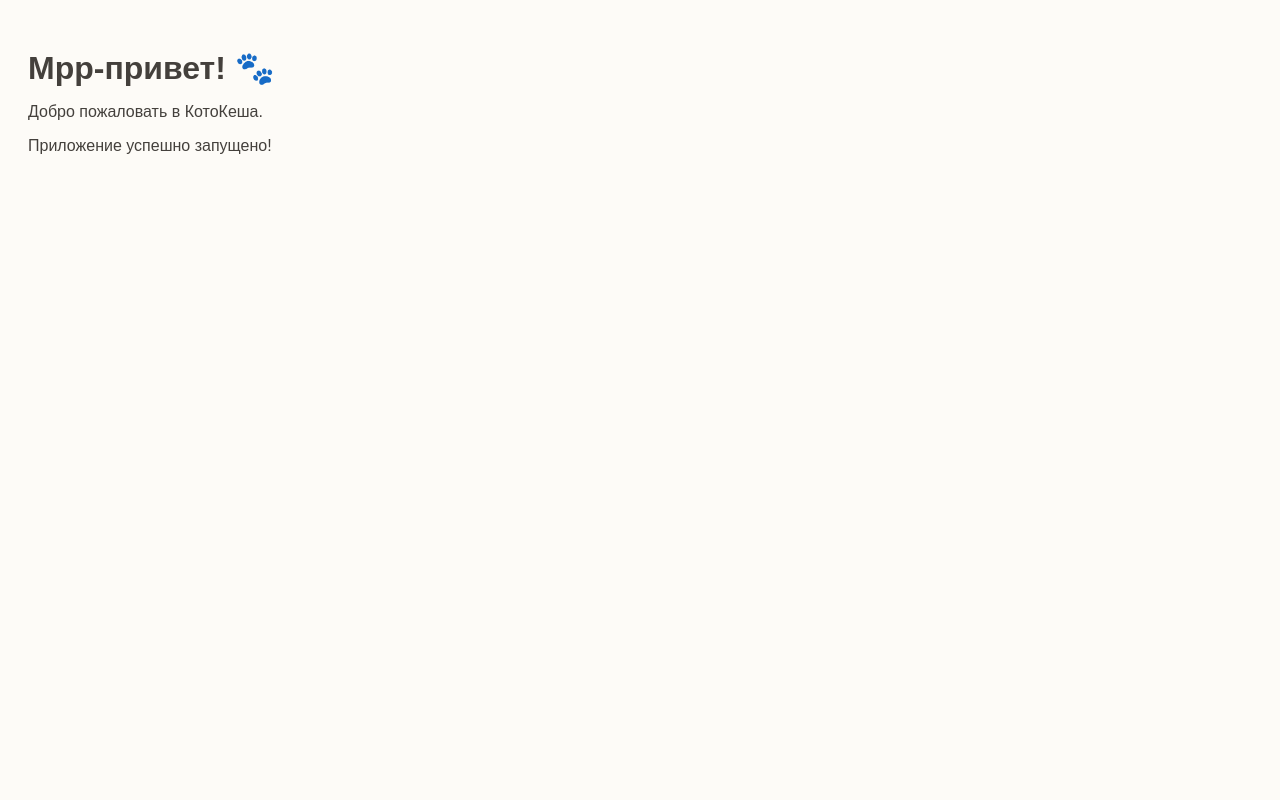
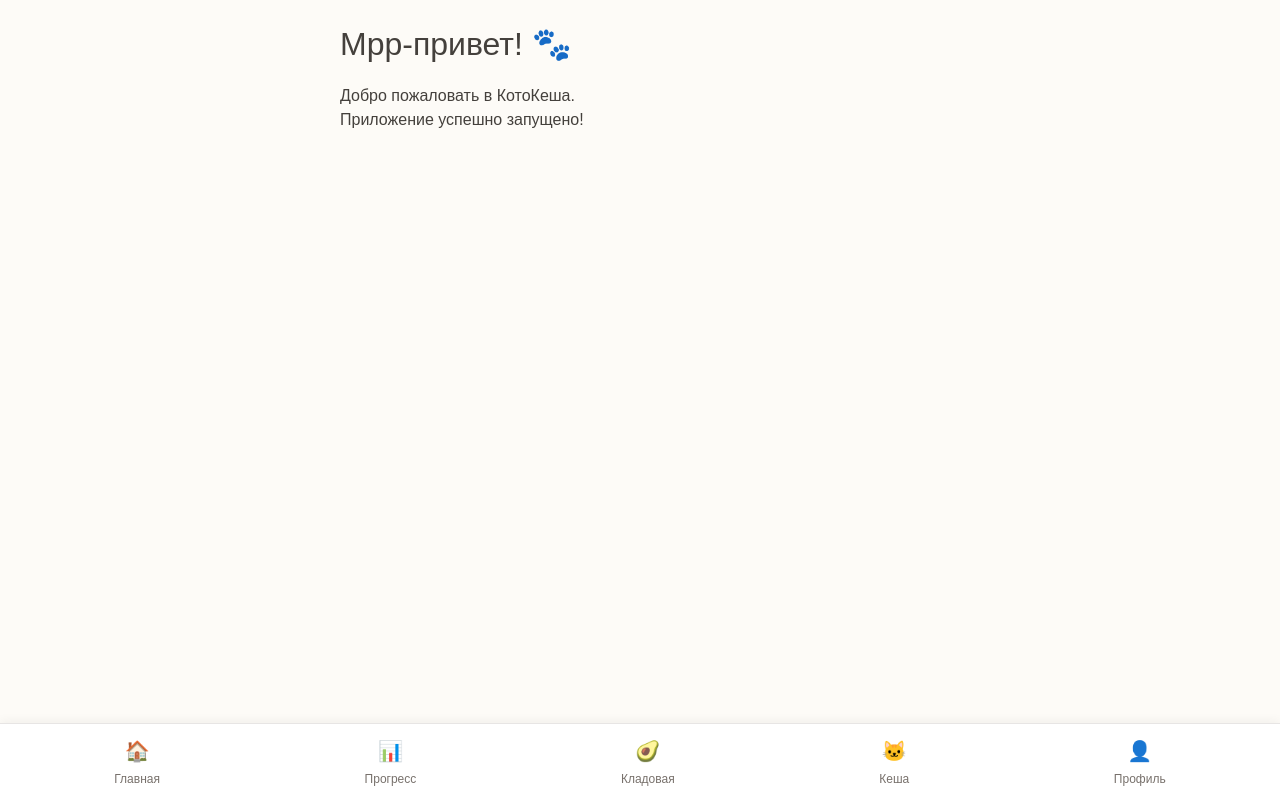
Before and after one commit to 2025zhannansk-beep/kesha-keto, a Next.js app: page / in a window 1280 px wide. Built offline with nearby package versions, Linux system fonts and the light colour scheme.

Commit message:
Update layout.tsx

```diff
--- a/app/layout.tsx
+++ b/app/layout.tsx
@@ -1,3 +1,5 @@
+import "./globals.css";
+
 export const metadata = {
   title: "КотоКеша",
   description: "Персонализированное кето-питание",
@@ -10,8 +12,52 @@ export default function RootLayout({
 }) {
   return (
     <html lang="ru">
-      <body style={{ fontFamily: 'sans-serif', padding: '20px', backgroundColor: '#FDFBF7', color: '#44403C' }}>
-        {children}
+      <body style={{
+        fontFamily: 'sans-serif',
+        padding: '20px',
+        backgroundColor: '#FDFBF7',
+        color: '#44403C',
+        minHeight: '100vh',
+        margin: 0
+      }}>
+        <main style={{ maxWidth: '600px', margin: '0 auto', paddingBottom: '100px' }}>
+          {children}
+        </main>
+
+        {/* Нижняя навигация */}
+        <nav style={{
+          position: 'fixed',
+          bottom: 0,
+          left: 0,
+          right: 0,
+          backgroundColor: 'white',
+          borderTop: '1px solid #E7E5E4',
+          padding: '12px',
+          display: 'flex',
+          justifyContent: 'space-around',
+          boxShadow: '0 -2px 10px rgba(0,0,0,0.05)'
+        }}>
+          <a href="/" style={{ textAlign: 'center', color: '#78716C', textDecoration: 'none', fontSize: '12px' }}>
+            <div style={{ fontSize: '20px', marginBottom: '4px' }}>🏠</div>
+            Главная
+          </a>
+          <a href="/progress" style={{ textAlign: 'center', color: '#78716C', textDecoration: 'none', fontSize: '12px' }}>
+            <div style={{ fontSize: '20px', marginBottom: '4px' }}>📊</div>
+            Прогресс
+          </a>
+          <a href="/pantry" style={{ textAlign: 'center', color: '#78716C', textDecoration: 'none', fontSize: '12px' }}>
+            <div style={{ fontSize: '20px', marginBottom: '4px' }}>🥑</div>
+            Кладовая
+          </a>
+          <a href="/kesha" style={{ textAlign: 'center', color: '#78716C', textDecoration: 'none', fontSize: '12px' }}>
+            <div style={{ fontSize: '20px', marginBottom: '4px' }}>🐱</div>
+            Кеша
+          </a>
+          <a href="/profile" style={{ textAlign: 'center', color: '#78716C', textDecoration: 'none', fontSize: '12px' }}>
+            <div style={{ fontSize: '20px', marginBottom: '4px' }}>👤</div>
+            Профиль
+          </a>
+        </nav>
       </body>
     </html>
   );
```
